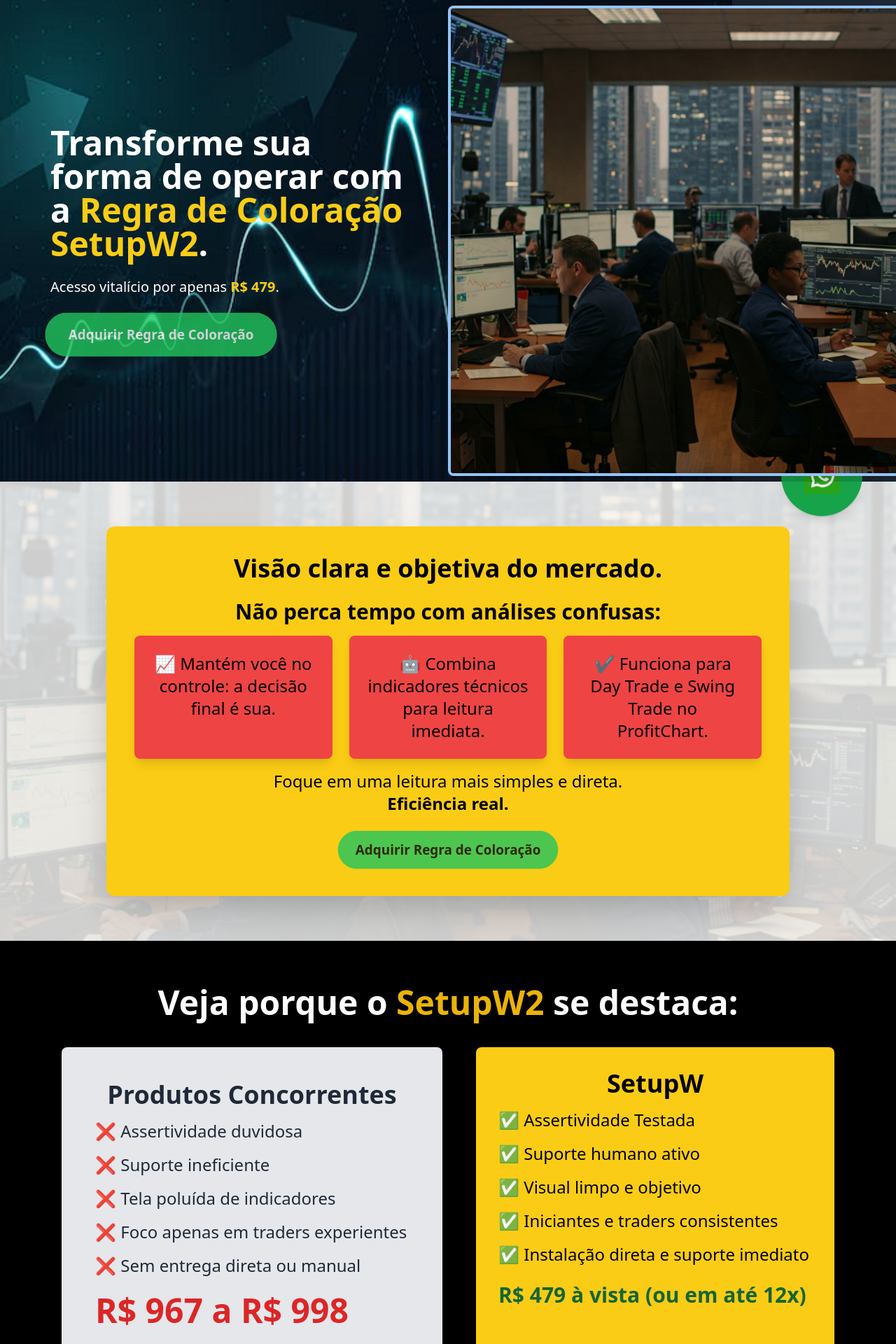
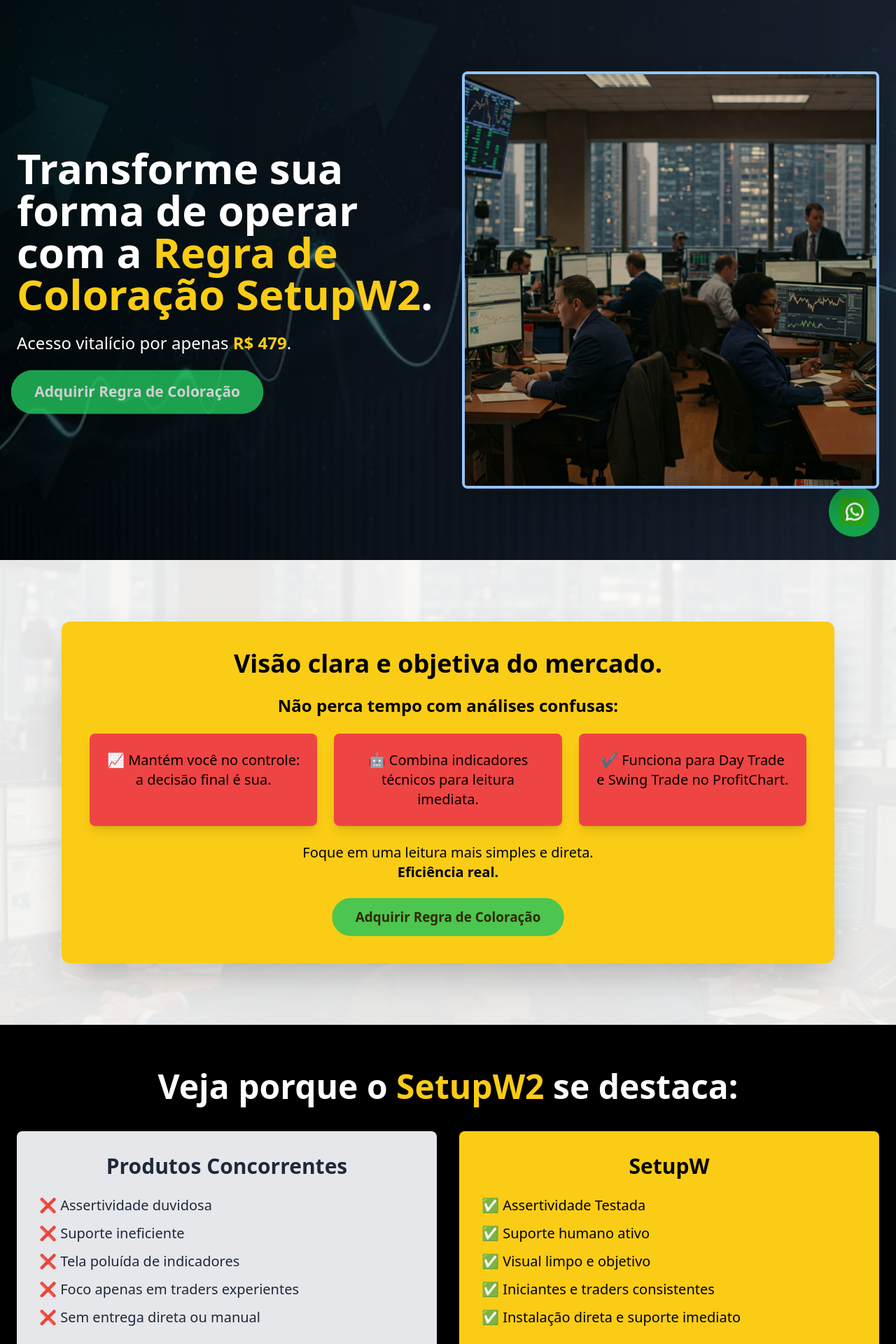
Before and after one commit to Vinicius-Werneck/meu-site-setupw, a Flask app: page / in a window 1280 px wide. Shown: the top 1920 px of the page at 70% size. Run offline with Flask 3, Linux system fonts and the light colour scheme; some libraries are stand-ins or nearby versions.

Commit message:
Alterações no html

```diff
--- a/templates/index.html
+++ b/templates/index.html
@@ -5,27 +5,14 @@
   <meta name="viewport" content="width=device-width, initial-scale=1.0">
   <title>Landing Page SetupW</title>
   <script src="https://cdn.tailwindcss.com"></script>
-
   <style>
     html {
       scroll-behavior: smooth;
     }
-
     @keyframes pulse {
-      0% {
-        transform: scale(1);
-        opacity: 1;
+      0%, 100% { transform: scale(1); opacity: 1; }
+      50% { transform: scale(1.05); opacity: 0.8; }
     }
-      50% {
-        transform: scale(1.05);
-        opacity: 0.8;
-      }
-      100% {
-        transform: scale(1);
-        opacity: 1;
-      }
-    }
-
     .pulsate {
       animation: pulse 1.5s infinite;
     }
@@ -34,165 +21,147 @@
 
 <body class="bg-black text-white">
 
-    <div class="relative flex items-center justify-center bg-gradient-to-r from-black to-gray-800 overflow-hidden">
-    <img src="{{ url_for('static', filename='img/teste2.png') }}"
-          alt="Gráfico"
-          class="absolute inset-0 w-100 h-full object-cover opacity-100">
+<!-- Hero Section -->
+<div class="relative flex items-center justify-center bg-gradient-to-r from-black to-gray-800 overflow-hidden min-h-screen">
+  <img src="{{ url_for('static', filename='img/teste2.png') }}" alt="Gráfico" class="absolute inset-0 w-full h-full object-cover opacity-30">
 
-    <div class="relative z-10 max-w-6xl mx-auto p-2 flex flex-col md:flex-row items-center gap-16">
-      <div class="md:w-1/2 text-white">
-        <h1 class="text-3xl md:text-5xl font-bold mb-6">
+  <div class="relative z-10 max-w-7xl mx-auto p-6 flex flex-col md:flex-row items-center gap-10">
+    <div class="md:w-1/2">
+      <h1 class="text-4xl md:text-6xl font-bold mb-6 leading-tight">
         Transforme sua forma de operar com a <span class="text-yellow-400">Regra de Coloração SetupW2</span>.
       </h1>
-        <p class="text-xl mb-6">
+      <p class="text-2xl mb-6">
         Acesso vitalício por apenas <span class="text-yellow-400 font-bold">R$ 479</span>.
       </p>
       <a href="https://wa.me/5521974424452?text=Olá,%20quero%20comprar%20a%20Regra%20de%20Coloração%20SetupW2%20por%20R$479.%20Como%20faço?"
          target="_blank"
-           rel="noopener noreferrer"
-           class="inline-block bg-green-500 hover:bg-green-600 text-white font-bold py-4 px-8 rounded-full transition text-lg pulsate">
+         class="inline-block bg-green-500 hover:bg-green-600 text-white font-bold py-4 px-8 rounded-full transition text-xl pulsate">
         Adquirir Regra de Coloração
       </a>
     </div>
-
     <div class="md:w-1/2">
-        <img src="{{ url_for('static', filename='img/teste9.jpeg') }}"
-              alt="Gráfico"
-              class="max-w-2xl h-auto rounded-lg shadow-2xl border-4 border-blue-300">
+      <img src="{{ url_for('static', filename='img/teste9.jpeg') }}" alt="Imagem SetupW" class="w-full rounded-lg shadow-2xl border-4 border-blue-300">
     </div>
   </div>
 </div>
 
+<!-- Visão Clara Section -->
+<section class="relative bg-white text-black py-16">
+  <img src="{{ url_for('static', filename='img/teste9.jpeg') }}" alt="Gráfico de Fundo" class="absolute inset-0 w-full h-full object-cover opacity-10" loading="lazy">
 
-  <section class="relative bg-white py-16 text-black">
-    <img src="{{ url_for('static', filename='img/teste9.jpeg') }}"
-          alt="Gráfico de Fundo"
-          class="absolute inset-0 w-full h-full object-cover opacity-20" loading="lazy">
+  <div class="relative z-10 max-w-6xl mx-auto p-6">
+    <div class="bg-yellow-400 rounded-xl p-10 shadow-2xl text-center">
+      <h2 class="text-4xl font-bold mb-6">Visão clara e objetiva do mercado.</h2>
+      <h3 class="text-2xl font-semibold mb-6">Não perca tempo com análises confusas:</h3>
 
-    <div class="relative z-10 max-w-5xl mx-auto px-6 text-center">
-        <!-- ADICIONA ESTA DIV DE FUNDO AMARELO -->
-     <div class="bg-yellow-400 rounded-xl p-10 shadow-2xl">
-      <h2 class="text-4xl font-bold mb-6">Visão clara e objetiva do mercado.</h2>
-      <h3 class="text-3xl font-semibold text-black-500 mb-4">Não perca tempo com análises confusas:</h3>
-      <div class="flex flex-col md:flex-row justify-center gap-6 mb-4">
-        <div class="bg-red-500 rounded-lg p-6 shadow-lg flex-1">
-          <p class="text-2xl">📈 Mantém você no controle: a decisão final é sua.</p>
+      <div class="flex flex-col md:flex-row gap-6 justify-center mb-6">
+        <div class="bg-red-500 rounded-lg p-6 flex-1 shadow-lg text-xl">
+          📈 Mantém você no controle: a decisão final é sua.
         </div>
-        <div class="bg-red-500 rounded-lg p-6 shadow-lg flex-1">
-          <p class="text-2xl">🤖 Combina indicadores técnicos para leitura imediata.</p>
+        <div class="bg-red-500 rounded-lg p-6 flex-1 shadow-lg text-xl">
+          🤖 Combina indicadores técnicos para leitura imediata.
         </div>
-        <div class="bg-red-500 rounded-lg p-6 shadow-lg flex-1">
-          <p class="text-2xl">✔ Funciona para Day Trade e Swing Trade no ProfitChart.</p>
+        <div class="bg-red-500 rounded-lg p-6 flex-1 shadow-lg text-xl">
+          ✔ Funciona para Day Trade e Swing Trade no ProfitChart.
         </div>
       </div>
-      <p class="text-2xl text-black-500 mb-6">
+
+      <p class="text-xl mb-6">
         Foque em uma leitura mais simples e direta.<br>
-        <span class="font-bold text-black">Eficiência real.</span>
+        <strong>Eficiência real.</strong>
       </p>
+
       <a href="https://wa.me/5521974424452?text=Olá,%20quero%20comprar%20a%20Regra%20de%20Coloração%20SetupW2%20por%20R$479.%20Como%20faço?"
          target="_blank"
-         rel="noopener noreferrer"
-         class="inline-block bg-green-500 hover:bg-green-600 transition-colors font-semibold py-3 px-6 rounded-full text-lg pulsate">
+         class="inline-block bg-green-500 hover:bg-green-600 font-semibold py-3 px-8 rounded-full text-lg pulsate">
         Adquirir Regra de Coloração
       </a>
     </div>
-    <!-- FIM DA DIV -->
+  </div>
+</section>
+
+<!-- Comparação Section -->
+<section class="relative bg-black py-16">
+  <div class="max-w-7xl mx-auto px-6 text-center">
+    <h2 class="text-4xl md:text-5xl font-bold mb-10">Veja porque o <span class="text-yellow-400">SetupW2</span> se destaca:</h2>
+
+    <div class="flex flex-col md:flex-row gap-8 mb-12">
+      <div class="bg-gray-200 p-8 rounded-lg shadow-lg flex-1 text-gray-800">
+        <h3 class="text-3xl font-bold mb-6 text-center">Produtos Concorrentes</h3>
+        <ul class="space-y-3 text-left text-xl">
+          <li>❌ Assertividade duvidosa</li>
+          <li>❌ Suporte ineficiente</li>
+          <li>❌ Tela poluída de indicadores</li>
+          <li>❌ Foco apenas em traders experientes</li>
+          <li>❌ Sem entrega direta ou manual</li>
+        </ul>
+        <p class="mt-6 text-3xl font-bold text-red-600">R$ 967 a R$ 998</p>
       </div>
 
-  </section>
-
-  <section class="relative bg-black py-16">
-
-    <div class="relative z-10 max-w-6xl mx-auto px-6 text-center">
-      <h2 class="text-5xl font-bold mb-10">Veja porque o <span class="text-yellow-500">SetupW2</span> se destaca:</h2>
-      <div class="flex flex-col md:flex-row justify-center gap-12 mb-12">
-        <div class="bg-gray-200 p-12 rounded-lg shadow-lg flex-1 text-left text-gray-800">
-          <h3 class="text-4xl font-bold mb-4 text-center">Produtos Concorrentes</h3>
-          <ul class="space-y-4">
-            <li class="text-2xl">❌ Assertividade duvidosa</li>
-            <li class="text-2xl">❌ Suporte ineficiente</li>
-            <li class="text-2xl">❌ Tela poluída de indicadores</li>
-            <li class="text-2xl">❌ Foco apenas em traders experientes</li>
-            <li class="text-2xl">❌ Sem entrega direta ou manual</li>
-          </ul>
-          <p class="mt-6 text-5xl font-bold text-red-600">R$ 967 a R$ 998</p>
-        </div>
-        <div class="bg-yellow-400 p-8 rounded-lg shadow-lg flex-1 text-left text-black">
-            <h3 class="text-4xl font-bold mb-4 text-center">SetupW</h3>
-          <ul class="space-y-4">
-            <li class="text-2xl">✅ Assertividade Testada</li>
-            <li class="text-2xl">✅ Suporte humano ativo</li>
-            <li class="text-2xl">✅ Visual limpo e objetivo</li>
-            <li class="text-2xl">✅ Iniciantes e traders consistentes</li>
-            <li class="text-2xl">✅ Instalação direta e suporte imediato</li>
+      <div class="bg-yellow-400 p-8 rounded-lg shadow-lg flex-1 text-black">
+        <h3 class="text-3xl font-bold mb-6 text-center">SetupW</h3>
+        <ul class="space-y-3 text-left text-xl">
+          <li>✅ Assertividade Testada</li>
+          <li>✅ Suporte humano ativo</li>
+          <li>✅ Visual limpo e objetivo</li>
+          <li>✅ Iniciantes e traders consistentes</li>
+          <li>✅ Instalação direta e suporte imediato</li>
         </ul>
         <p class="mt-6 text-3xl font-bold text-green-800">R$ 479 à vista (ou em até 12x)</p>
       </div>
     </div>
+
     <a href="https://wa.me/5521974424452?text=Olá,%20quero%20comprar%20a%20Regra%20de%20Coloração%20SetupW2%20por%20R$479.%20Como%20faço?"
        target="_blank"
-         rel="noopener noreferrer"
-         class="inline-block bg-green-500 hover:bg-green-600 transition-colors font-semibold py-3 px-8 rounded-full text-lg pulsate">
+       class="inline-block bg-green-500 hover:bg-green-600 py-3 px-8 rounded-full text-lg pulsate">
       Adquirir Regra de Coloração
     </a>
   </div>
 </section>
 
-  <section class="relative bg-black py-16">
-
-    <div class="bg-yellow-500 rounded-xl p-5 shadow-xl w-full max-w-7xl mx-auto">
-
-    <div class="relative z-10 max-w-6xl mx-auto px-6 flex flex-col md:flex-row items-center gap-8">
-      <div class="flex-1">
+<!-- Conheça o Setup Section -->
+<section class="relative bg-yellow-400 py-16">
+  <div class="max-w-7xl mx-auto px-6 flex flex-col md:flex-row items-center gap-10">
+    <div class="flex-1 text-black">
       <h2 class="text-4xl font-bold mb-6">
-
-            <p class="text-black">
         Conheça o <span class="text-red-600">SetupW2</span>: Clareza, precisão e suporte real.
-            </p>
-
       </h2>
-        <ul class="space-y-4 text-lg">
-          <li class="text-2xl text-black">✅ Critérios técnicos de verdade</li>
-          <li class="text-2xl text-black">✅ Leitura simples e rápida</li>
-          <li class="text-2xl text-black">✅ Mercado Futuro e à Vista</li>
-          <li class="text-2xl text-black">✅ Grupo de Suporte no WhatsApp</li>
+      <ul class="space-y-3 text-2xl">
+        <li>✅ Critérios técnicos de verdade</li>
+        <li>✅ Leitura simples e rápida</li>
+        <li>✅ Mercado Futuro e à Vista</li>
+        <li>✅ Grupo de Suporte no WhatsApp</li>
       </ul>
       <a href="https://wa.me/5521974424452?text=Olá,%20quero%20comprar%20a%20Regra%20de%20Coloração%20SetupW2%20por%20R$479.%20Como%20faço?"
          target="_blank"
-           rel="noopener noreferrer"
-           class="inline-block mt-8 bg-green-500 hover:bg-green-600 transition-colors font-semibold py-3 px-8 rounded-full text-lg pulsate">
+         class="inline-block mt-8 bg-green-600 hover:bg-green-700 py-3 px-8 rounded-full text-lg pulsate text-white">
         Adquirir Regra de Coloração
       </a>
     </div>
+
     <div class="flex-1">
-        <img src="{{ url_for('static', filename='img/teste6.png') }}"
-              alt="Imagem Indicador"
-              class="rounded-lg shadow-lg" loading="lazy">
-       </div>
+      <img src="{{ url_for('static', filename='img/teste6.png') }}" alt="Imagem SetupW2" class="rounded-lg shadow-lg w-full" loading="lazy">
     </div>
   </div>
 </section>
 
+<!-- Aumente Performance Section -->
 <section class="relative bg-white py-16">
-    <div class="relative z-10 max-w-6xl mx-auto px-6">
-      <div class="bg-black rounded-lg p-8 flex flex-col md:flex-row items-center gap-8">
+  <div class="max-w-7xl mx-auto px-6">
+    <div class="bg-black rounded-lg p-8 flex flex-col md:flex-row items-center gap-10">
       <div class="flex-1">
-          <img src="{{ url_for('static', filename='img/teste5.png') }}"
-                alt="Homem com gráfico" class="rounded-lg shadow-lg" loading="lazy">
+        <img src="{{ url_for('static', filename='img/teste5.png') }}" alt="Homem Gráfico" class="rounded-lg shadow-lg w-full" loading="lazy">
       </div>
       <div class="flex-1 text-white">
-          <h2 class="text-3xl font-bold mb-6">
-            Aumente sua <span class="text-yellow-500">performance!</span>
-          </h2>
-          <ul class="space-y-4 text-lg">
-            <li class="text-2xl">✅ Entradas mais confiáveis</li>
-            <li class="text-2xl">✅ Redução de ansiedade nas decisões</li>
-            <li class="text-2xl">✅ Operações alinhadas com a tendência real</li>
+        <h2 class="text-4xl font-bold mb-6">Aumente sua <span class="text-yellow-400">performance!</span></h2>
+        <ul class="space-y-3 text-2xl">
+          <li>✅ Entradas mais confiáveis</li>
+          <li>✅ Redução de ansiedade nas decisões</li>
+          <li>✅ Operações alinhadas com a tendência real</li>
         </ul>
         <a href="https://wa.me/5521974424452?text=Olá,%20quero%20comprar%20a%20Regra%20de%20Coloração%20SetupW2%20por%20R$479.%20Como%20faço?"
            target="_blank"
-             rel="noopener noreferrer"
-             class="inline-block mt-8 bg-green-500 hover:bg-green-600 transition-colors font-semibold py-3 px-8 rounded-full text-lg pulsate">
+           class="inline-block mt-8 bg-green-500 hover:bg-green-600 py-3 px-8 rounded-full text-lg pulsate">
           Adquirir Regra de Coloração
         </a>
       </div>
@@ -200,67 +169,53 @@
   </div>
 </section>
 
+<!-- Oferta Especial Section -->
 <section class="relative bg-black py-16">
-    <div class="relative z-10 max-w-6xl mx-auto px-6 flex flex-col md:flex-row gap-8">
+  <div class="max-w-7xl mx-auto px-6 flex flex-col md:flex-row gap-8">
     <div class="flex-1 text-white">
-        <h2 class="text-3xl font-bold mb-6">
-          Oferta Especial: Apenas hoje!
-        </h2>
-        <ul class="space-y-4 text-lg">
-          <li class="text-2xl">✅ Indicador Profissional</li>
-          <li class="text-2xl">✅ Validação via Coloração</li>
-          <li class="text-2xl">✅ Acesso Vitalício</li>
-          <li class="text-2xl">✅ Suporte Exclusivo</li>
+      <h2 class="text-4xl font-bold mb-6">Oferta Especial: Apenas hoje!</h2>
+      <ul class="space-y-3 text-2xl">
+        <li>✅ Indicador Profissional</li>
+        <li>✅ Validação via Coloração</li>
+        <li>✅ Acesso Vitalício</li>
+        <li>✅ Suporte Exclusivo</li>
       </ul>
-        <p class="mt-6 text-xl text-gray-400">
-          Sem mensalidades. Oferta limitada.
-        </p>
+      <p class="mt-6 text-xl text-gray-400">Sem mensalidades. Oferta limitada.</p>
+
       <a href="https://wa.me/5521974424452?text=Olá,%20quero%20comprar%20o%20SetupW2%20por%20R$479.%20Como%20faço?"
          target="_blank"
-           rel="noopener noreferrer"
-           class="inline-block mt-8 bg-green-500 hover:bg-green-600 transition-colors font-semibold py-3 px-8 rounded-full text-lg pulsate">
+         class="inline-block mt-8 bg-green-600 hover:bg-green-700 py-3 px-8 rounded-full text-lg pulsate">
         Comprar SetupW2
       </a>
     </div>
 
-
-      <div class="flex-1 bg-yellow-400 p-4 rounded-lg shadow-xl text-black text-center w-full md:w-auto min-w-[320px] border-2 border-yellow-600">
-        <p class="text-4xl font-bold mb-4 leading-tight">Sim, eu quero a Regra de<br><span class="text-4xl">Coloração SetupW2!</span></p>
-
-        <div class="mb-2">
-          <p class="text-base line-through">De R$ 897 por apenas:</p>
+    <div class="flex-1 bg-yellow-400 p-8 rounded-lg text-black shadow-xl text-center">
+      <p class="text-4xl font-bold leading-tight mb-4">Sim, eu quero a<br>Regra de Coloração SetupW2!</p>
+      <p class="text-xl line-through mb-2">De R$ 897 por apenas:</p>
+      <p class="text-3xl font-bold">12x de</p>
+      <p class="text-5xl font-extrabold text-green-700 mb-2">R$ 49,00</p>
+      <p class="text-2xl mb-4">ou R$ 479,00 à vista</p>
+      <p class="italic text-lg">Oferta única. Acesso liberado imediatamente após a compra.</p>
     </div>
-
-        <div class="mb-4">
-          <p class="text-3xl font-bold">12X</p>
-          <p class="text-xl">DE</p>
-          <p class="text-5xl font-extrabold text-green-700">R$ 49,00</p>
-        </div>
-
-        <p class="text-2xl mb-4">Ou R$ 479,00 à vista</p>
-
-        <p class="text-xl italic">Oferta única. Acesso liberado imediatamente após confirmação da Compra.</p>
-      </div>
-
   </div>
 </section>
 
+<!-- Vídeo Section -->
 <section class="relative bg-gray-100 py-12">
-    <div class="max-w-4xl mx-auto text-center mb-8">
-      <h2 class="text-3xl font-bold text-gray-800 mb-4">Descubra o Poder do Nosso Indicador Exclusivo</h2>
-      <p class="text-lg text-gray-600">Assista ao vídeo abaixo para entender como nosso indicador revolucionário pode transformar suas operações no mercado financeiro e te dar uma vantagem estratégica.</p>
-    </div>
-    <div class="max-w-4xl mx-auto">
-      <iframe class="w-full aspect-video rounded-lg shadow-md" width="560" height="315" src="https://www.youtube.com/embed/r1roRccVGZE" title="YouTube video player" frameborder="0" allow="accelerometer; autoplay; clipboard-write; encrypted-media; gyroscope; picture-in-picture; web-share" allowfullscreen></iframe>
+  <div class="max-w-5xl mx-auto text-center px-4">
+    <h2 class="text-3xl font-bold mb-6 text-gray-800">Descubra o Poder do Nosso Indicador Exclusivo</h2>
+    <p class="text-lg text-gray-600 mb-6">Assista ao vídeo para entender como nosso indicador pode transformar suas operações no mercado financeiro!</p>
+    <iframe class="w-full aspect-video rounded-lg shadow-lg" src="https://www.youtube.com/embed/r1roRccVGZE" frameborder="0" allowfullscreen></iframe>
   </div>
 </section>
 
+<!-- WhatsApp Button -->
 <a href="https://wa.me/5521974424452"
-     class="fixed bottom-12 right-12 bg-green-600 hover:bg-green-600 text-white p-8 rounded-full shadow-lg flex items-center justify-center animate-bounce"
+   class="fixed bottom-6 right-6 bg-green-600 hover:bg-green-700 text-white p-4 rounded-full shadow-lg flex items-center justify-center animate-bounce"
    target="_blank"
-     rel="noopener noreferrer"
    aria-label="Fale conosco no WhatsApp">
-     <img src="{{ url_for('static', filename='img/teste10.png') }}" alt="WhatsApp" width="52" height="52">
+  <img src="{{ url_for('static', filename='img/teste10.png') }}" alt="WhatsApp" width="40" height="40">
 </a>
+
 </body>
 </html>
```
Also changed, not shown: index.html (+126 -147 lines). Lines whose indentation alone changed are shown as unchanged.
